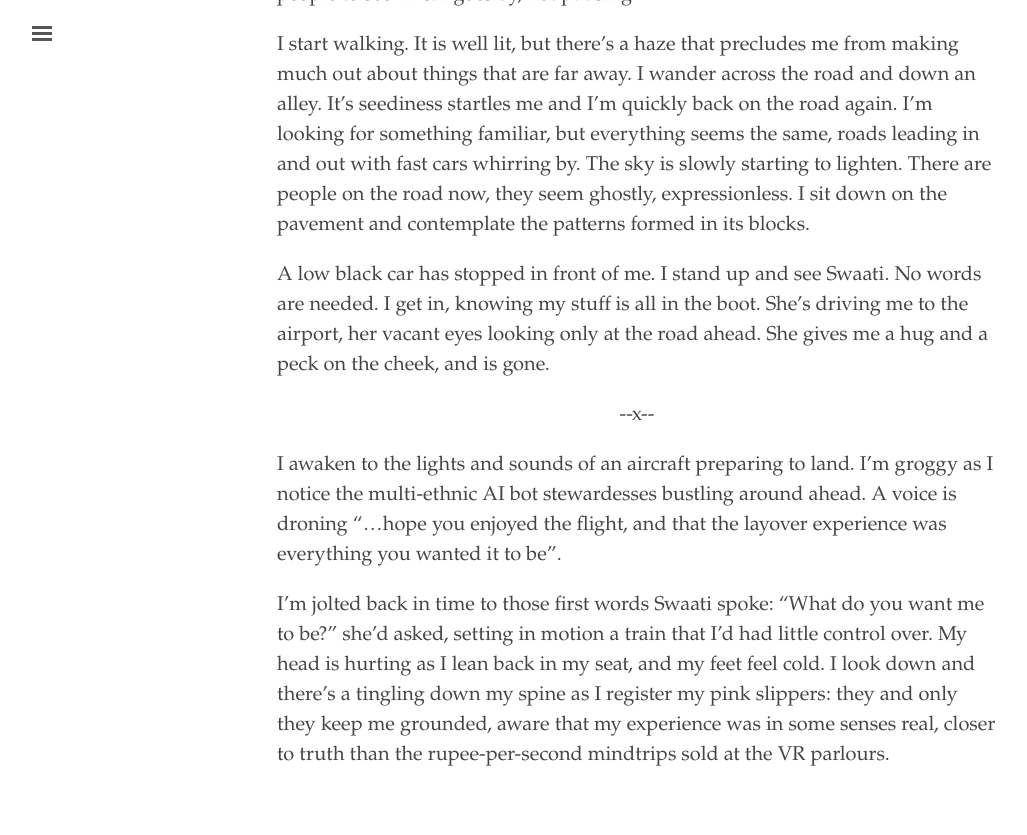
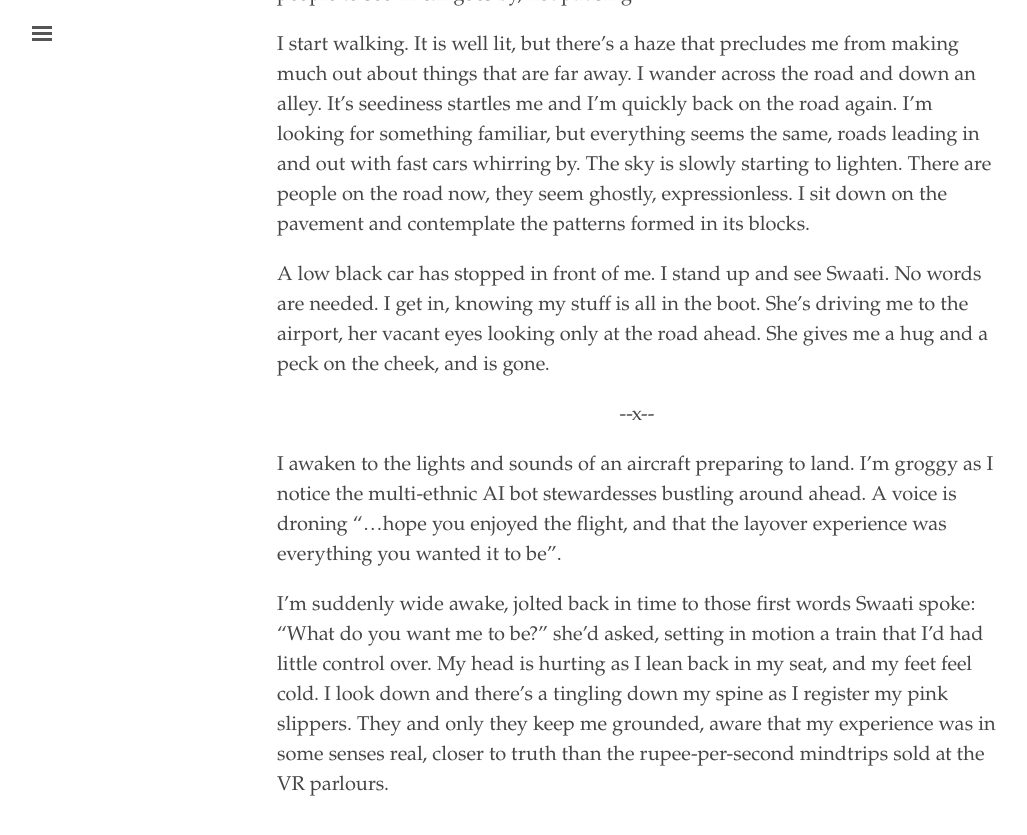
Before and after one commit to WordMistri/WordMistri.github.io, a Jekyll site: the page built from _stories/qAn Arabian Night.md, in a window 1280 px wide and 900 px high, scrolled down 4782 px. Shown: the top 835 px of the window, without its empty margins (3-1030 px from the left). Built offline with Jekyll 4.4.1, drawn with Linux system fonts in a browser that asks for light colours.

Commit message:
Update qAn Arabian Night.md

```diff
--- a/_stories/qAn Arabian Night.md
+++ b/_stories/qAn Arabian Night.md
@@ -76,4 +76,4 @@ A low black car has stopped in front of me. I stand up and see Swaati. No words
 
 I awaken to the lights and sounds of an aircraft preparing to land. I’m groggy as I notice the multi-ethnic AI bot stewardesses bustling around ahead. A voice is droning “…hope you enjoyed the flight, and that the layover experience was everything you wanted it to be”.
 
-I’m jolted back in time to those first words Swaati spoke: “What do you want me to be?” she’d asked, setting in motion a train that I’d had little control over. My head is hurting as I lean back in my seat, and my feet feel cold. I look down and there’s a tingling down my spine as I register my pink slippers: they and only they keep me grounded, aware that my experience was in some senses real, closer to truth than the rupee-per-second mindtrips sold at the VR parlours.
+I’m suddenly wide awake, jolted back in time to those first words Swaati spoke: “What do you want me to be?” she’d asked, setting in motion a train that I’d had little control over. My head is hurting as I lean back in my seat, and my feet feel cold. I look down and there’s a tingling down my spine as I register my pink slippers. They and only they keep me grounded, aware that my experience was in some senses real, closer to truth than the rupee-per-second mindtrips sold at the VR parlours.
```
